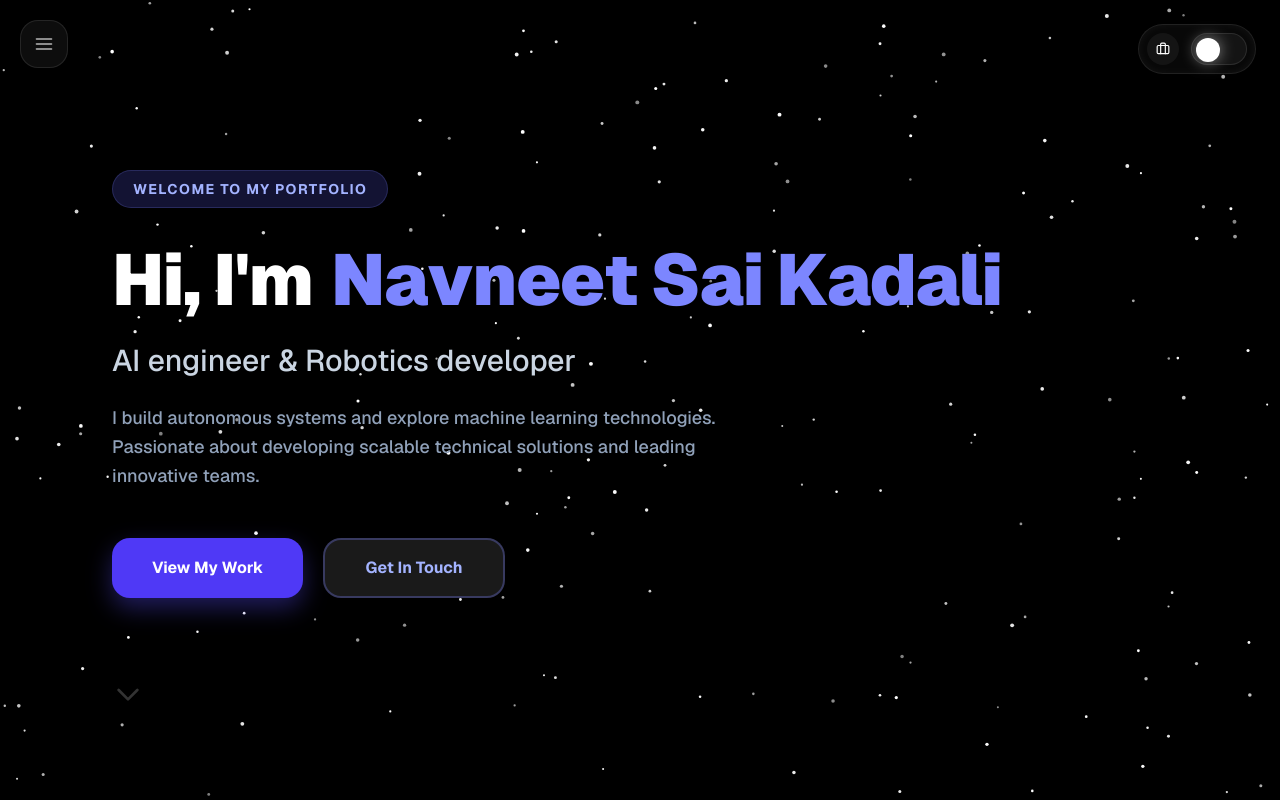
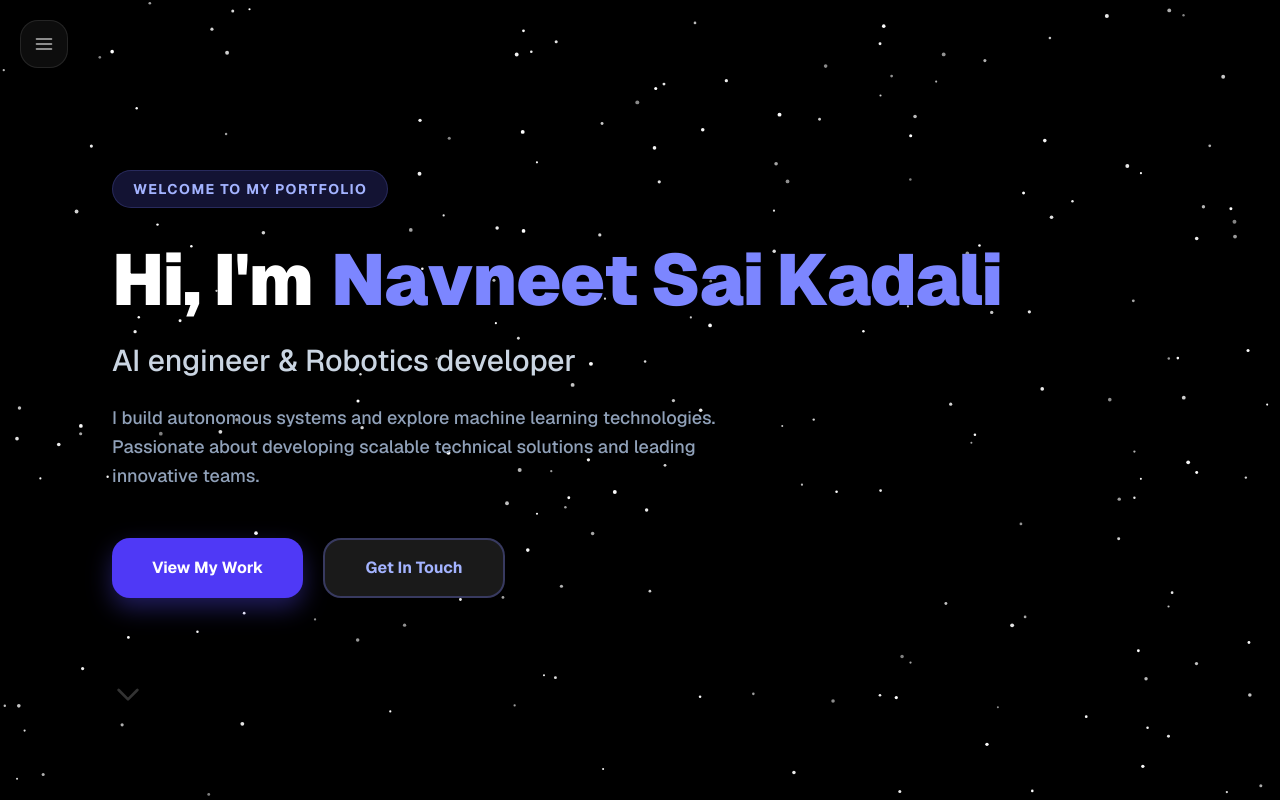
Before and after one commit to KadaliSana/Portfolio, a Next.js app: page / in a window 1280 px wide. Shown: the top 800 px of the page. Built offline with nearby package versions, Linux system fonts and the light colour scheme.

Commit message:
Fix: Removed personal part from website

```diff
--- a/src/app/layout.tsx
+++ b/src/app/layout.tsx
@@ -5,8 +5,6 @@ import Footer from "@/components/Footer";
 import { ShootingStars } from "@/components/graphics/Background3D";
 import { StarsBackground } from "@/components/graphics/stars-background";
 import TargetCursor from '@/components/graphics/Cursor';
-import { PortfolioProvider } from "@/context/PortfolioContext";
-import ModeToggle from "@/components/ModeToggle";
 import { Geist } from "next/font/google";
 import { cn } from "@/lib/utils";
 
@@ -25,7 +23,6 @@ export default function RootLayout({
   return (
     <html lang="en" className={cn("h-full antialiased scroll-smooth", "font-sans", geist.variable)}>
       <body className="min-h-full flex flex-col">
-        <PortfolioProvider>
         <TargetCursor
           targetSelector="a, button, .cursor-target"
           spinDuration={2}
@@ -37,11 +34,9 @@ export default function RootLayout({
           <StarsBackground />
           <ShootingStars />
         </div>
-          <ModeToggle />
         <Sidebar />
         {children}
         <Footer />
-        </PortfolioProvider>
       </body>
     </html>
   );
--- a/src/components/ModeToggle.module.css
+++ /dev/null
@@ -1,47 +0,0 @@
-.toggleContainer {
-  position: fixed;
-  top: 1.5rem;
-  right: 1.5rem;
-  z-index: 30;
-  display: flex;
-  align-items: center;
-  gap: 0.75rem;
-  padding: 0.5rem;
-  background: rgba(255, 255, 255, 0.03);
-  backdrop-filter: blur(12px);
-  border: 1px solid rgba(255, 255, 255, 0.1);
-  border-radius: 9999px;
-  box-shadow: 0 4px 30px rgba(0, 0, 0, 0.2), inset 0 0 10px rgba(255, 255, 255, 0.05);
-}
-
-.switch {
-  position: relative;
-  width: 3.5rem;
-  height: 2rem;
-  background: rgba(255, 255, 255, 0.05);
-  border-radius: 9999px;
-  cursor: pointer;
-  border: 1px solid rgba(255, 255, 255, 0.1);
-}
-
-.knob {
-  position: absolute;
-  top: 0.25rem;
-  left: 0.25rem;
-  width: 1.5rem;
-  height: 1.5rem;
-  background: #ffffff;
-  border-radius: 50%;
-  box-shadow: 0 0 15px rgba(255, 255, 255, 0.5);
-}
-
-.iconWrap {
-  display: flex;
-  align-items: center;
-  justify-content: center;
-  width: 2rem;
-  height: 2rem;
-  border-radius: 50%;
-  background: rgba(255, 255, 255, 0.05);
-  color: #ffffff;
-}
--- a/src/components/ModeToggle.tsx
+++ /dev/null
@@ -1,41 +0,0 @@
-"use client";
-
-import { usePortfolio } from "@/context/PortfolioContext";
-import { motion } from "framer-motion";
-import { Briefcase, User } from "lucide-react";
-import styles from "./ModeToggle.module.css";
-
-export default function ModeToggle() {
-  const { mode, toggleMode } = usePortfolio();
-
-  return (
-    <div className={`${styles.toggleContainer} cursor-target`}>
-      <div className={styles.iconWrap}>
-        {mode === "Pro" ? (
-          <Briefcase size={14} />
-        ) : (
-          <User size={14} />
-        )}
-      </div>
-
-      <div
-        className={styles.switch}
-        onClick={toggleMode}
-        role="button"
-        aria-label="Toggle between Pro and personal mode"
-      >
-        <motion.div
-          className={styles.knob}
-          animate={{
-            x: mode === "Pro" ? 0 : "1.5rem",
-          }}
-          transition={{
-            type: "spring",
-            stiffness: 500,
-            damping: 30,
-          }}
-        />
-      </div>
-    </div>
-  );
-}
--- a/src/components/sections/About.tsx
+++ b/src/components/sections/About.tsx
@@ -1,16 +1,11 @@
 "use client";
 
-import { usePortfolio } from "@/context/PortfolioContext";
 import styles from "./About.module.css";
-import { Camera, Music, Gamepad2 } from "lucide-react";
 import Image from "next/image";
 import myImage from "./images/image.png";
 
 export default function About() {
-  const { mode } = usePortfolio();
-
   const content = {
-    Pro: {
     badge: "About Me",
     title: "Passionate developer building things for the web",
     paragraphs: [
@@ -23,22 +18,7 @@ export default function About() {
       { value: "1", label: "Patent Application" },
       { value: "Best", label: "Autonomous Mission" }
     ]
-    },
-    personal: {
-      badge: "The Human Element",
-      title: "Exploring more than just lines of code",
-      paragraphs: [
-        "When I'm not in front of a terminal, I'm usually exploring the physical world. I have a deep fascination with how things work, which led me into the world of DIY electronics and mechanical tinkering.",
-        "I'm also an avid photographer, capture-ing moments that blend technology and nature. I believe that creativity in code is fueled by diverse experiences outside of it.",
-        "Gaming and music are my go-to's for a quick reset. I love strategy games that challenge my logic and finding new rhythms that inspire my focus."
-      ],
-      stats: [
-        { value: "50+", label: "Cities Explored", icon: <Camera size={14} /> },
-        { value: "∞", label: "Curiosity Level", icon: <Music size={14} /> },
-        { value: "12", label: "Personal Projects", icon: <Gamepad2 size={14} /> }
-      ]
-    }
-  }[mode];
+  };
 
   return (
     <section id="about" className={styles.aboutSection}>
@@ -87,5 +67,3 @@ export default function About() {
     </section>
   );
 }
-
-import { User } from "lucide-react";
--- a/src/components/sections/Hero.tsx
+++ b/src/components/sections/Hero.tsx
@@ -1,15 +1,10 @@
 "use client";
 
-import { usePortfolio } from "@/context/PortfolioContext";
 import BlurText from "@/components/graphics/BlurText";
-import { motion } from "motion/react";
 import styles from "./Hero.module.css";
 
 export default function Hero() {
-  const { mode } = usePortfolio();
-
   const content = {
-    Pro: {
     badge: "Welcome to my portfolio",
     title: "Hi, I'm ",
     highlight: "Navneet Sai Kadali",
@@ -17,17 +12,7 @@ export default function Hero() {
     description: "I build autonomous systems and explore machine learning technologies. Passionate about developing scalable technical solutions and leading innovative teams.",
     primaryBtn: "View My Work",
     secondaryBtn: "Get In Touch"
-    },
-    personal: {
-      badge: "The person behind the screen",
-      title: "I'm just ",
-      highlight: "Navneet",
-      subtitle: "Explorer, Maker & Tinkerer",
-      description: "Beyond the code, I'm passionate about exploring new technologies, DIY electronics, and understanding how the world works. Welcome to my personal creative space.",
-      primaryBtn: "See My Hobbies",
-      secondaryBtn: "Let's Connect"
-    }
-  }[mode];
+  };
 
   return (
     <section
--- a/src/components/sections/Projects.tsx
+++ b/src/components/sections/Projects.tsx
@@ -1,6 +1,3 @@
-"use client";
-
-import { usePortfolio } from "@/context/PortfolioContext";
 import styles from "./Projects.module.css";
 
 const ProProjects = [
@@ -38,51 +35,21 @@ const ProProjects = [
   }
 ];
 
-const personalProjects = [
-  {
-    title: "Custom Ortho Keyboard",
-    description:
-      "Designed and hand-wired a 40% ortholinear mechanical keyboard. Flashed custom QMK firmware and implemented custom recursive layer logic.",
-    tags: ["Hardware", "Firmware", "QMK", "Electronics"],
-    liveUrl: "#",
-    githubUrl: "#",
-  },
-  {
-    title: "Street Frames",
-    description:
-      "A personal digital gallery of urban street photography. Experimented with high-contrast monochrome styles and negative space compositions.",
-    tags: ["Photography", "Art", "Design"],
-    liveUrl: "#",
-    githubUrl: "#",
-  },
-  {
-    title: "HomeGrid IoT",
-    description:
-      "A lightweight home automation server running on a Raspberry Pi Zero to monitor plant soil moisture and automate desk lighting using MQTT.",
-    tags: ["IoT", "Raspberry Pi", "MQTT", "Python"],
-    liveUrl: "#",
-    githubUrl: "#",
-  }
-];
-
 export default function Projects() {
-  const { mode } = usePortfolio();
-  const currentProjects = mode === "Pro" ? ProProjects : personalProjects;
-
   return (
     <section id="projects" className={styles.projectsSection}>
       <div className={styles.container}>
         <div className={styles.headerWrap}>
           <span className={styles.badge}>
-            {mode === "Pro" ? "Projects" : "Personal Work"}
+            Projects
           </span>
           <h2 className={styles.title}>
-            {mode === "Pro" ? "Things I've Built" : "Ideas & Experiments"}
+            Things I've Built
           </h2>
         </div>
 
         <div className={styles.grid}>
-          {currentProjects.map((project) => (
+          {ProProjects.map((project) => (
             <div
               key={project.title}
               className={`group ${styles.card}`}
@@ -113,7 +80,7 @@ export default function Projects() {
                   href={project.liveUrl}
                   className={`${styles.demoLink} cursor-target`}
                 >
-                  {mode === "Pro" ? "Live Demo" : "View Story"}
+                  Live Demo
                   <svg className={styles.icon} fill="none" stroke="currentColor" viewBox="0 0 24 24">
                     <path strokeLinecap="round" strokeLinejoin="round" strokeWidth={2} d="M10 6H6a2 2 0 00-2 2v10a2 2 0 002 2h10a2 2 0 002-2v-4M14 4h6m0 0v6m0-6L10 14" />
                   </svg>
--- a/src/components/sections/Skills.tsx
+++ b/src/components/sections/Skills.tsx
@@ -1,6 +1,3 @@
-"use client";
-
-import { usePortfolio } from "@/context/PortfolioContext";
 import styles from "./Skills.module.css";
 
 const ProSkills = [
@@ -22,44 +19,21 @@ const ProSkills = [
   },
 ];
 
-const personalInterests = [
-  {
-    category: "Creative Arts",
-    items: ["Street Photography","Cinematography", "Photo Editing"],
-  },
-  {
-    category: "Maker Hobbies",
-    items: ["3D Printing", "Soldering"],
-  },
-  {
-    category: "Strategy & Gaming",
-    items: ["Global History", "Geopolitics","Video Games"],
-  },
-  {
-    category: "Life & Health",
-    items: ["Strength Training", "Cooking"],
-  },
-];
-
-
 export default function Skills() {
-  const { mode } = usePortfolio();
-  const currentSkills = mode === "Pro" ? ProSkills : personalInterests;
-
   return (
     <section id="skills" className={styles.skillsSection}>
       <div className={styles.container}>
         <div className={styles.headerWrap}>
           <span className={styles.badge}>
-            {mode === "Pro" ? "Skills" : "Interests"}
+            Skills
           </span>
           <h2 className={styles.title}>
-            {mode === "Pro" ? "Technologies I Work With" : "Things I'm Passionate About"}
+            Technologies I Work With
           </h2>
         </div>
 
         <div className={styles.grid}>
-          {currentSkills.map((skill) => (
+          {ProSkills.map((skill) => (
             <div
               key={skill.category}
               className={styles.card}
--- a/src/context/PortfolioContext.tsx
+++ /dev/null
@@ -1,46 +0,0 @@
-"use client";
-
-import React, { createContext, useContext, useState, useEffect } from "react";
-
-export type PortfolioMode = "Pro" | "personal";
-
-interface PortfolioContextType {
-  mode: PortfolioMode;
-  toggleMode: () => void;
-}
-
-const PortfolioContext = createContext<PortfolioContextType | undefined>(undefined);
-
-export function PortfolioProvider({ children }: { children: React.ReactNode }) {
-  const [mode, setMode] = useState<PortfolioMode>("Pro");
-
-  // Load preference from localStorage if available
-  useEffect(() => {
-    const savedMode = localStorage.getItem("portfolio-mode") as PortfolioMode;
-    if (savedMode && (savedMode === "Pro" || savedMode === "personal")) {
-      setMode(savedMode);
-    }
-  }, []);
-
-  const toggleMode = () => {
-    setMode((prev) => {
-      const next = prev === "Pro" ? "personal" : "Pro";
-      localStorage.setItem("portfolio-mode", next);
-      return next;
-    });
-  };
-
-  return (
-    <PortfolioContext.Provider value={{ mode, toggleMode }}>
-      {children}
-    </PortfolioContext.Provider>
-  );
-}
-
-export function usePortfolio() {
-  const context = useContext(PortfolioContext);
-  if (context === undefined) {
-    throw new Error("usePortfolio must be used within a PortfolioProvider");
-  }
-  return context;
-}
```
Lines whose indentation alone changed are shown as unchanged.
